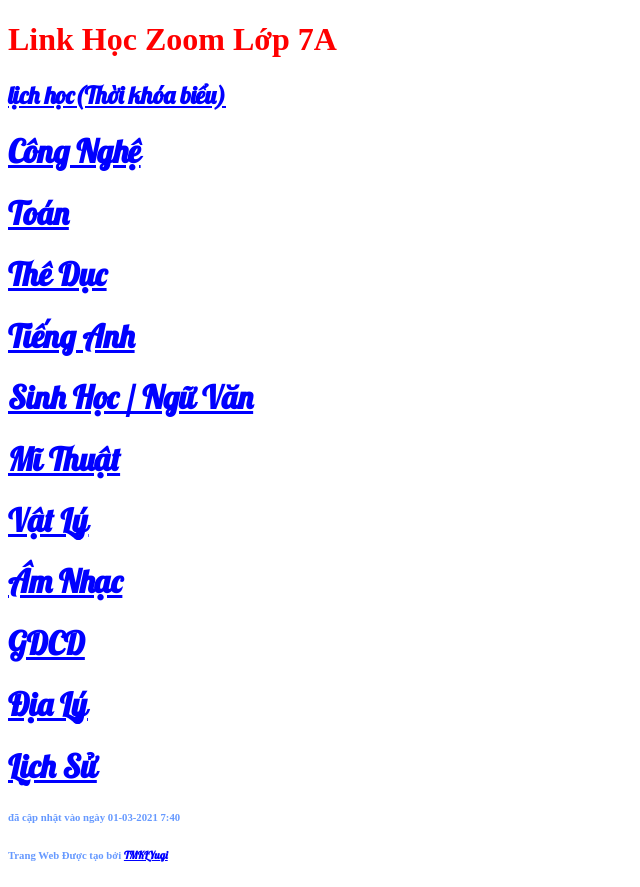
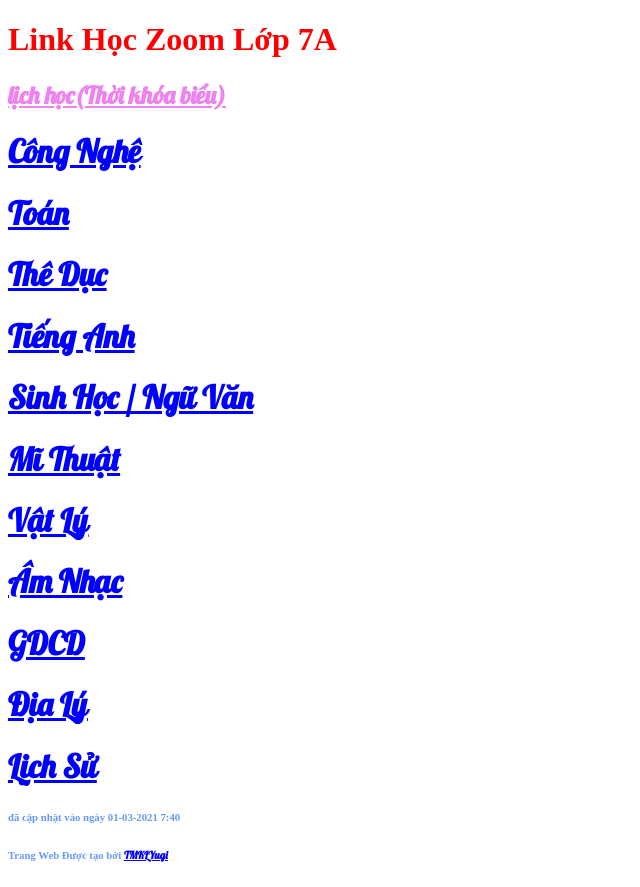
Before and after one commit to TMKLYugi/main, a plain HTML site: page index.html in a window 1280 px wide. Shown: the whole page, without its empty margins (0-640 px from the left). Drawn offline with Linux system fonts and the light colour scheme.

Commit message:
Update style.css

```diff
--- a/style.css
+++ b/style.css
@@ -9,3 +9,6 @@ a {
 h6 {
   color : #6699FF	;
 }
+.thoi{
+  color: violet;
+}
```
